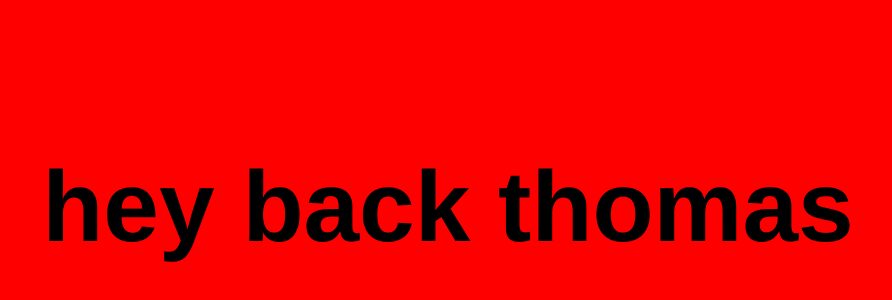
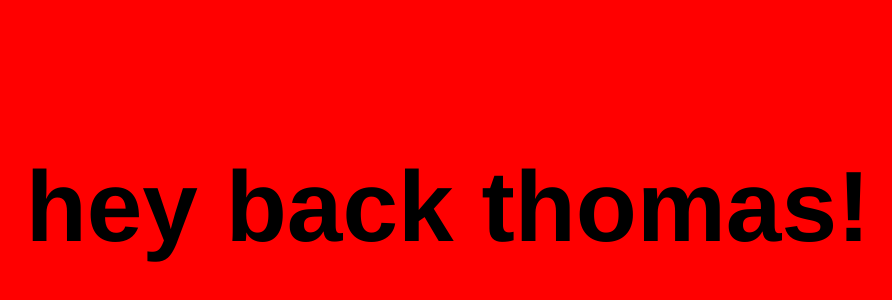
Before and after one commit to curvgrl5000/website-with-different-background-colors, a plain HTML site: page index.html in a window 1280 px wide. Shown: the part 238-538 px from the top of the page, without its empty margins (200-1092 px from the left). Drawn offline with Linux system fonts and the light colour scheme.

```diff
--- a/index.html
+++ b/index.html
@@ -9,7 +9,7 @@
 </head>
 
 <body>
-	<h1> hey back thomas
+	<h1> hey back thomas!
 	</h1>
 
 </body>
```
